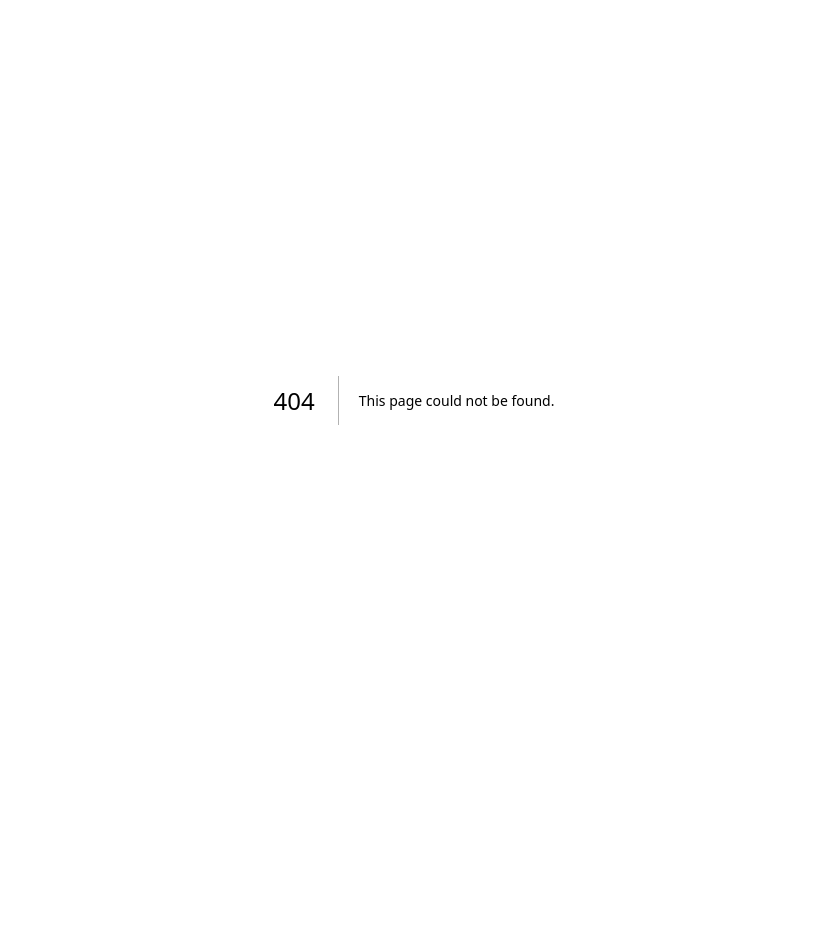
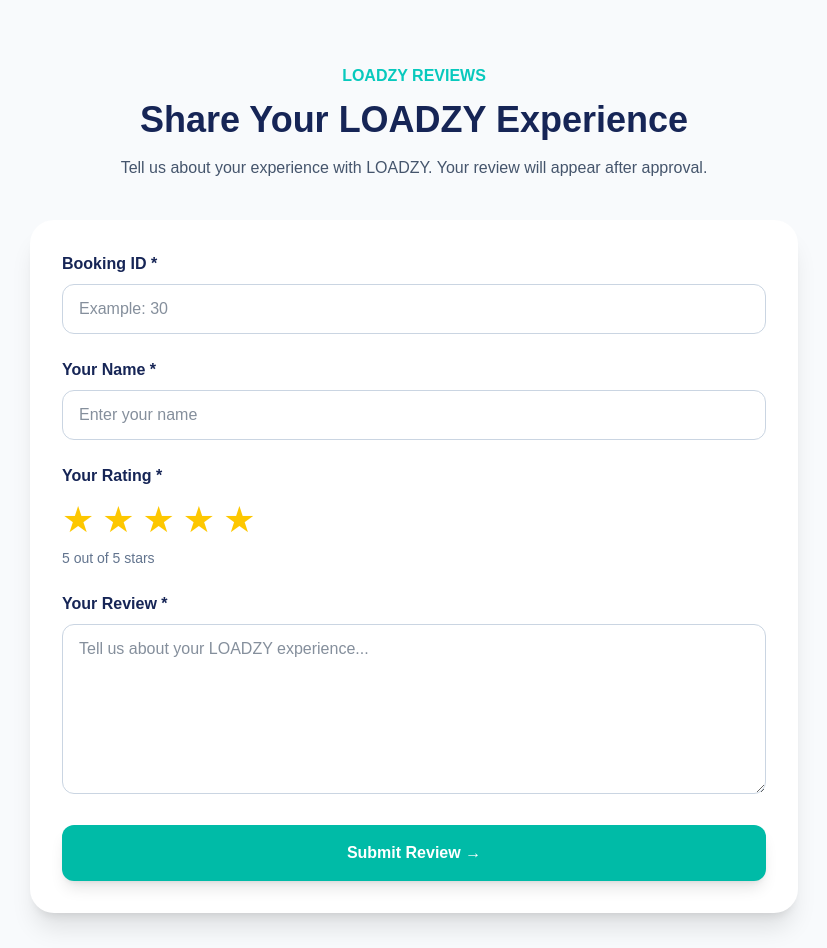
Before and after one commit to haleemablog-del/loadzy, a Next.js app: page /reviews/submit in a window 1280 px wide. Before the commit this address had no page. Shown: the top 948 px of the page, without its empty margins (226-1053 px from the left). Before the commit the page ends 800 px from the top, so only its background shows below. Built offline with nearby package versions, Linux system fonts and the light colour scheme; no server answers.

Commit message:
Improve public reviews system

```diff
--- a/app/page.tsx
+++ b/app/page.tsx
@@ -197,6 +197,9 @@
             <a href="#about" className="hover:text-blue-600">
               About Us
             </a>
+            <a href="/reviews" className="hover:text-blue-600">
+  Reviews
+</a>
           </div>
 
           <button
--- a/app/reviews/page.tsx
+++ b/app/reviews/page.tsx
@@ -1,135 +1,120 @@
 "use client";
 
-import { useState } from "react";
-import { supabase } from "../lib/supabase";
+import { useEffect, useState } from "react";
+import { supabase } from "@/app/lib/supabase";
+
+type Review = {
+  id: string | number;
+  customer_name: string;
+  rating: number;
+  review: string;
+  created_at: string;
+};
 
 export default function ReviewsPage() {
-  const [bookingId, setBookingId] = useState("");
-  const [customerName, setCustomerName] = useState("");
-  const [rating, setRating] = useState("5");
-  const [reviewText, setReviewText] = useState("");
-  const [message, setMessage] = useState("");
-  const [saving, setSaving] = useState(false);
+  const [reviews, setReviews] = useState<Review[]>([]);
+  const [loading, setLoading] = useState(true);
 
-  async function submitReview(e: React.FormEvent) {
-    e.preventDefault();
+  useEffect(() => {
+    async function loadReviews() {
+      const { data, error } = await supabase
+        .from("reviews")
+        .select("id, customer_name, rating, review, created_at")
+        .eq("status", "approved")
+        .order("created_at", { ascending: false });
 
-    setSaving(true);
-    setMessage("");
+      if (!error && data) {
+        setReviews(data);
+      }
 
-    const { error } = await supabase.from("reviews").insert({
-      booking_id: Number(bookingId),
-      customer_name: customerName.trim(),
-      rating: Number(rating),
-      review: reviewText.trim(),
-    });
-
-    if (error) {
-      console.error("Review error:", error);
-      setMessage("Unable to submit review.");
-      setSaving(false);
-      return;
+      setLoading(false);
     }
 
-    setMessage("✅ Thank you! Your review has been submitted for approval.");
-
-    setBookingId("");
-    setCustomerName("");
-    setRating("5");
-    setReviewText("");
-    setSaving(false);
-  }
+    loadReviews();
+  }, []);
 
   return (
-    <main className="min-h-screen bg-slate-50 py-12 px-4">
-      <div className="max-w-2xl mx-auto">
-        <div className="bg-white rounded-2xl shadow-lg p-8">
-          <h1 className="text-3xl font-black text-[#062B55]">
-            Rate Your LOADZY Experience
+    <main className="min-h-screen bg-slate-50 px-6 py-16">
+      <div className="mx-auto max-w-6xl">
+
+        <div className="text-center">
+          <div className="font-bold text-[#08c9bd]">
+            CUSTOMER REVIEWS
+          </div>
+
+          <h1 className="mt-3 text-4xl font-black text-blue-950">
+            What Our Customers Say
           </h1>
 
-          <p className="mt-2 text-slate-600">
-            Your feedback helps us improve our service.
+          <p className="mx-auto mt-4 max-w-2xl text-slate-600">
+            Real experiences from customers who used LOADZY
+            for their transport requirements.
           </p>
+        </div>
 
-          <form onSubmit={submitReview} className="mt-8 space-y-5">
-            <div>
-              <label className="block font-bold mb-2">
-                Booking ID
-              </label>
+        {loading ? (
+          <div className="mt-12 text-center text-slate-500">
+            Loading reviews...
+          </div>
+        ) : reviews.length > 0 ? (
+          <div className="mt-12 grid gap-6 md:grid-cols-2 lg:grid-cols-3">
+            {reviews.map((review) => (
+              <div
+                key={review.id}
+                className="rounded-2xl border border-slate-200 bg-white p-6 shadow-sm transition hover:-translate-y-1 hover:shadow-lg"
+              >
+                <div className="flex items-center justify-between gap-4">
+                  <h2 className="font-black text-blue-950">
+                    {review.customer_name}
+                  </h2>
 
-              <input
-                type="number"
-                value={bookingId}
-                onChange={(e) => setBookingId(e.target.value)}
-                placeholder="Example: 34"
-                required
-                className="w-full rounded-xl border border-slate-300 px-4 py-3 outline-none focus:border-teal-500"
-              />
-            </div>
+                  <div className="text-yellow-400">
+                    {"★".repeat(
+                      Math.max(0, Math.min(5, review.rating))
+                    )}
+                  </div>
+                </div>
 
-            <div>
-              <label className="block font-bold mb-2">
-                Your Name
-              </label>
+                <p className="mt-5 leading-7 text-slate-600">
+                  "{review.review}"
+                </p>
 
-              <input
-                type="text"
-                value={customerName}
-                onChange={(e) => setCustomerName(e.target.value)}
-                placeholder="Enter your name"
-                required
-                className="w-full rounded-xl border border-slate-300 px-4 py-3 outline-none focus:border-teal-500"
-              />
-            </div>
+                <div className="mt-5 text-sm font-semibold text-slate-400">
+                  LOADZY Customer
+                </div>
+              </div>
+            ))}
+          </div>
+        ) : (
+          <div className="mx-auto mt-12 max-w-2xl rounded-2xl border border-slate-200 bg-white p-10 text-center shadow-sm">
+            <div className="text-5xl">⭐</div>
 
-            <div>
-              <label className="block font-bold mb-2">
-                Rating
-              </label>
+            <h2 className="mt-5 text-2xl font-black text-blue-950">
+              No reviews yet
+            </h2>
 
-              <select
-                value={rating}
-                onChange={(e) => setRating(e.target.value)}
-                className="w-full rounded-xl border border-slate-300 px-4 py-3 outline-none focus:border-teal-500"
-              >
-                <option value="5">★★★★★ 5 - Excellent</option>
-                <option value="4">★★★★☆ 4 - Very Good</option>
-                <option value="3">★★★☆☆ 3 - Good</option>
-                <option value="2">★★☆☆☆ 2 - Fair</option>
-                <option value="1">★☆☆☆☆ 1 - Poor</option>
-              </select>
-            </div>
+            <p className="mt-3 text-slate-600">
+              Be the first customer to share your LOADZY experience.
+            </p>
+          </div>
+        )}
 
-            <div>
-              <label className="block font-bold mb-2">
-                Your Review
-              </label>
+        <div className="mt-12 flex flex-wrap justify-center gap-4">
+          <a
+            href="/reviews/submit"
+            className="rounded-xl bg-teal-500 px-7 py-3 font-bold text-white shadow-lg transition hover:bg-teal-600"
+          >
+            ⭐ Share Your Experience
+          </a>
 
-              <textarea
-                value={reviewText}
-                onChange={(e) => setReviewText(e.target.value)}
-                placeholder="Tell us about your LOADZY experience..."
-                rows={5}
-                className="w-full rounded-xl border border-slate-300 px-4 py-3 outline-none focus:border-teal-500"
-              />
-            </div>
+          <a
+            href="/"
+            className="rounded-xl bg-yellow-400 px-7 py-3 font-bold text-blue-950 shadow-lg transition hover:bg-yellow-300"
+          >
+            ← Back to LOADZY
+          </a>
+        </div>
 
-            <button
-              type="submit"
-              disabled={saving}
-              className="w-full rounded-xl bg-teal-500 px-5 py-3 font-bold text-white hover:bg-teal-600 disabled:opacity-50"
-            >
-              {saving ? "Submitting..." : "Submit Review"}
-            </button>
-          </form>
-
-          {message && (
-            <p className="mt-5 rounded-xl bg-slate-100 p-4 font-semibold text-slate-700">
-              {message}
-            </p>
-          )}
-        </div>
       </div>
     </main>
   );
--- /dev/null
+++ b/app/reviews/submit/page.tsx
@@ -0,0 +1,169 @@
+"use client";
+
+import { useState } from "react";
+import { supabase } from "@/app/lib/supabase";
+
+export default function SubmitReviewPage() {
+  const [bookingId, setBookingId] = useState("");
+  const [customerName, setCustomerName] = useState("");
+  const [rating, setRating] = useState(5);
+  const [review, setReview] = useState("");
+  const [message, setMessage] = useState("");
+  const [saving, setSaving] = useState(false);
+
+  async function submitReview(e: React.FormEvent) {
+    e.preventDefault();
+
+    if (!bookingId || !customerName || !review) {
+      setMessage("Please fill in all required fields.");
+      return;
+    }
+
+    setSaving(true);
+    setMessage("");
+
+    const { error } = await supabase.from("reviews").insert({
+      booking_id: Number(bookingId),
+      customer_name: customerName,
+      rating,
+      review,
+      status: "pending",
+    });
+
+    if (error) {
+      console.error(error);
+      setMessage("Unable to submit your review. Please try again.");
+      setSaving(false);
+      return;
+    }
+
+    setBookingId("");
+    setCustomerName("");
+    setRating(5);
+    setReview("");
+    setMessage("Thank you! Your review has been submitted for approval.");
+    setSaving(false);
+  }
+
+  return (
+    <main className="min-h-screen bg-slate-50 px-6 py-16">
+      <div className="mx-auto max-w-3xl">
+
+        <div className="text-center">
+          <div className="font-bold text-[#08c9bd]">
+            LOADZY REVIEWS
+          </div>
+
+          <h1 className="mt-3 text-4xl font-black text-blue-950">
+            Share Your LOADZY Experience
+          </h1>
+
+          <p className="mx-auto mt-4 max-w-2xl text-slate-600">
+            Tell us about your experience with LOADZY.
+            Your review will appear after approval.
+          </p>
+        </div>
+
+        <form
+          onSubmit={submitReview}
+          className="mt-10 rounded-3xl bg-white p-8 shadow-xl"
+        >
+
+          <div>
+            <label className="mb-2 block font-bold text-blue-950">
+              Booking ID *
+            </label>
+
+            <input
+              type="number"
+              value={bookingId}
+              onChange={(e) => setBookingId(e.target.value)}
+              placeholder="Example: 30"
+              className="w-full rounded-xl border border-slate-300 px-4 py-3 outline-none focus:border-teal-500"
+            />
+          </div>
+
+          <div className="mt-6">
+            <label className="mb-2 block font-bold text-blue-950">
+              Your Name *
+            </label>
+
+            <input
+              type="text"
+              value={customerName}
+              onChange={(e) => setCustomerName(e.target.value)}
+              placeholder="Enter your name"
+              className="w-full rounded-xl border border-slate-300 px-4 py-3 outline-none focus:border-teal-500"
+            />
+          </div>
+
+          <div className="mt-6">
+            <label className="mb-3 block font-bold text-blue-950">
+              Your Rating *
+            </label>
+
+            <div className="flex gap-2">
+              {[1, 2, 3, 4, 5].map((star) => (
+                <button
+                  key={star}
+                  type="button"
+                  onClick={() => setRating(star)}
+                  className={`text-4xl ${
+                    star <= rating
+                      ? "text-yellow-400"
+                      : "text-slate-300"
+                  }`}
+                >
+                  ★
+                </button>
+              ))}
+            </div>
+
+            <p className="mt-2 text-sm text-slate-500">
+              {rating} out of 5 stars
+            </p>
+          </div>
+
+          <div className="mt-6">
+            <label className="mb-2 block font-bold text-blue-950">
+              Your Review *
+            </label>
+
+            <textarea
+              value={review}
+              onChange={(e) => setReview(e.target.value)}
+              placeholder="Tell us about your LOADZY experience..."
+              rows={6}
+              className="w-full rounded-xl border border-slate-300 px-4 py-3 outline-none focus:border-teal-500"
+            />
+          </div>
+
+          {message && (
+            <div className="mt-6 rounded-xl bg-slate-50 p-4 font-semibold text-slate-700">
+              {message}
+            </div>
+          )}
+
+          <button
+            type="submit"
+            disabled={saving}
+            className="mt-6 w-full rounded-xl bg-teal-500 px-6 py-4 font-bold text-white shadow-lg transition hover:bg-teal-600 disabled:opacity-60"
+          >
+            {saving ? "Submitting..." : "Submit Review →"}
+          </button>
+
+        </form>
+
+        <div className="mt-8 text-center">
+          <a
+            href="/reviews"
+            className="font-bold text-blue-950 hover:text-teal-500"
+          >
+            ← Back to Reviews
+          </a>
+        </div>
+
+      </div>
+    </main>
+  );
+}
```
